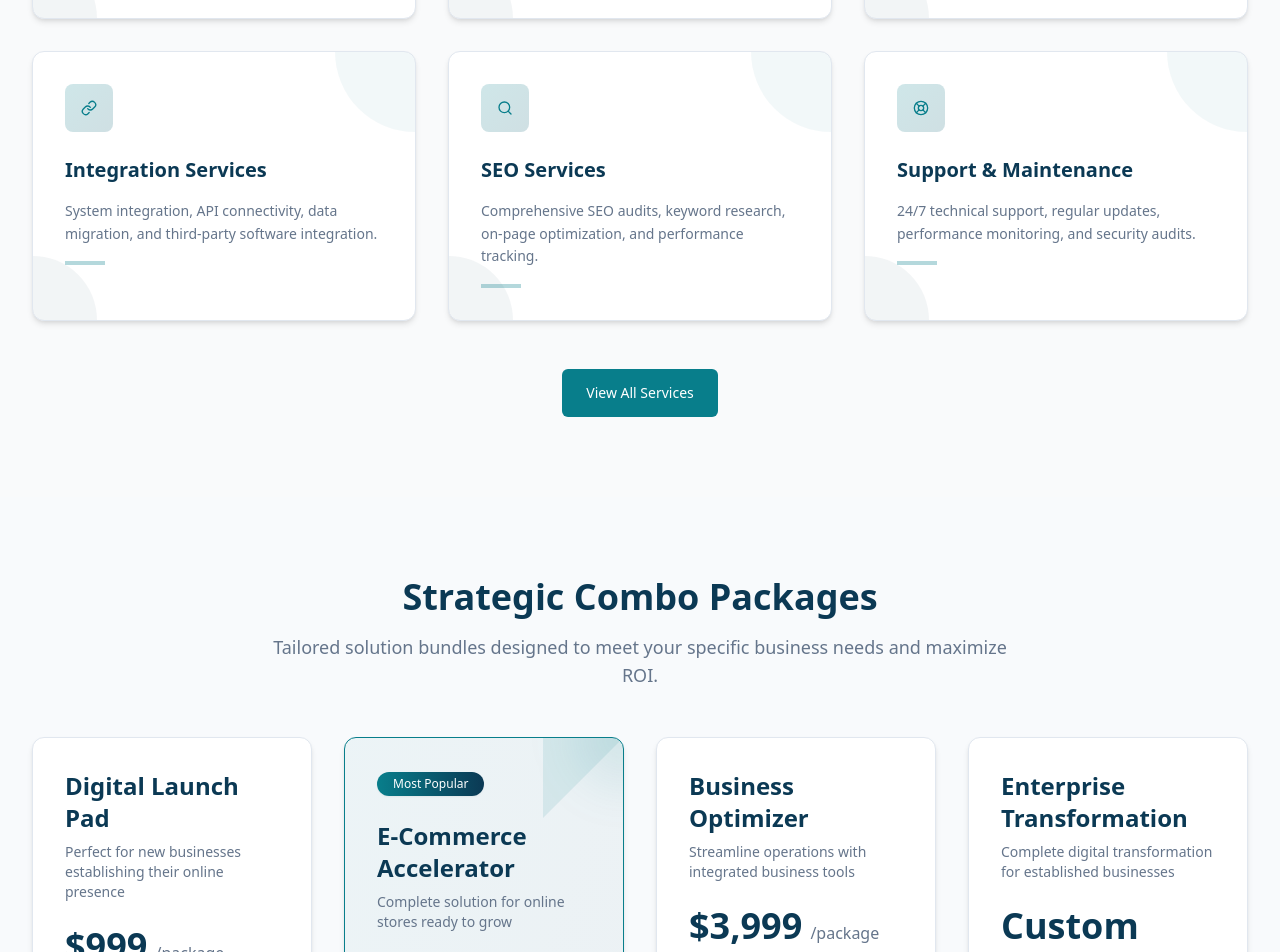
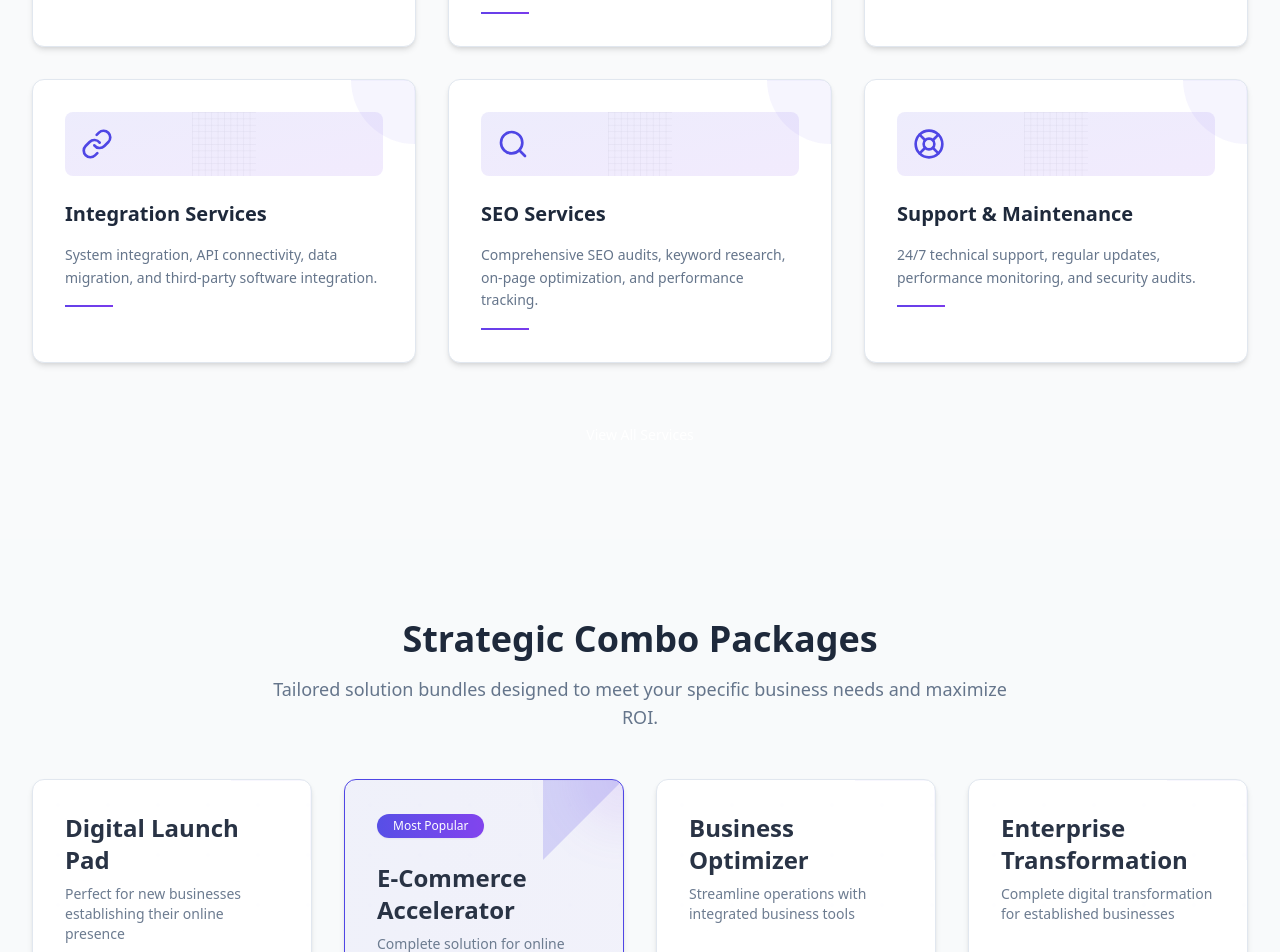
Before and after one commit to iam-harshj24/nova-tech-solutions, a React (Vite) app: page / in a window 1280 px wide. Shown: the part 1520-2472 px from the top of the page. Built offline with nearby package versions, Linux system fonts and the light colour scheme.

Commit message:
Refactor: Update theme and design
Update the theme and design to be more technical and use different colors.

```diff
--- a/src/components/PackageCard.tsx
+++ b/src/components/PackageCard.tsx
@@ -25,19 +25,26 @@ const PackageCard = ({
 }: PackageCardProps) => {
   return (
     <div className={cn(
-      "rounded-xl border p-8 shadow-md transition-all duration-300 hover:shadow-xl relative overflow-hidden",
-      popular ? "border-nitinova-teal bg-gradient-to-br from-nitinova-teal/5 to-nitinova-blue/5" : "border-border bg-card",
+      "rounded-xl border p-8 shadow-md transition-all duration-300 hover:shadow-xl relative overflow-hidden tech-card-hover",
+      popular ? "border-tech-indigo bg-gradient-to-br from-tech-indigo/5 to-tech-violet/5" : "border-border bg-white dark:bg-gray-800",
       className
     )}
     style={style}
     >
+      {/* Technical decorative elements */}
+      <div className="absolute top-0 right-0 w-20 h-20">
+        <svg className="w-full h-full text-tech-indigo/10" viewBox="0 0 100 100" fill="none">
+          <path d="M0,0 L100,0 L100,100" stroke="currentColor" strokeWidth="1" />
+        </svg>
+      </div>
+
       {popular && (
         <>
-          <div className="absolute -right-12 -top-12 w-24 h-24 bg-nitinova-teal/10 rounded-full blur-xl"></div>
-          <div className="absolute -left-12 -bottom-12 w-24 h-24 bg-nitinova-blue/10 rounded-full blur-xl"></div>
-          <div className="absolute top-0 right-0 w-0 h-0 border-t-[80px] border-r-[80px] border-t-nitinova-teal/10 border-r-transparent"></div>
+          <div className="absolute -right-12 -top-12 w-24 h-24 bg-tech-purple/10 rounded-full blur-xl"></div>
+          <div className="absolute -left-12 -bottom-12 w-24 h-24 bg-tech-indigo/10 rounded-full blur-xl"></div>
+          <div className="absolute top-0 right-0 w-0 h-0 border-t-[80px] border-r-[80px] border-t-tech-indigo/20 border-r-transparent"></div>
           <div className="mb-6">
-            <span className="inline-block rounded-full bg-gradient-to-r from-nitinova-teal to-nitinova-blue px-4 py-1 text-xs font-medium text-white shadow-sm">
+            <span className="inline-block rounded-full bg-gradient-to-r from-tech-indigo to-tech-purple px-4 py-1 text-xs font-medium text-white shadow-sm">
               Most Popular
             </span>
           </div>
@@ -48,21 +55,21 @@ const PackageCard = ({
       <h3 className="text-2xl font-bold mb-2">{title}</h3>
       <p className="mt-2 text-muted-foreground text-sm mb-6">{description}</p>
 
-      {/* Price section */}
-      <div className="mt-5 mb-8">
-        <span className="text-4xl font-bold text-nitinova-blue">{price}</span>
+      {/* Price section with tech styling */}
+      <div className="mt-5 mb-8 relative">
+        <span className="text-4xl font-bold text-tech-indigo">{price}</span>
         {price !== 'Custom' && <span className="text-muted-foreground ml-1"> /package</span>}
-        <div className="w-16 h-1 bg-gradient-to-r from-nitinova-teal to-nitinova-blue mt-4"></div>
+        <div className="data-line w-16 h-0.5 mt-4"></div>
       </div>
 
-      {/* Features list */}
+      {/* Features list with tech styling */}
       <div className="border-t border-border my-6 pt-6">
-        <p className="font-medium text-sm mb-4 text-nitinova-teal">PACKAGE INCLUDES:</p>
+        <p className="font-medium text-sm mb-4 text-tech-indigo">PACKAGE INCLUDES:</p>
         <ul className="mb-8 space-y-4">
           {features.map((feature, index) => (
             <li key={index} className="flex items-start">
-              <div className={`rounded-full p-1 mr-3 mt-0.5 ${popular ? 'bg-nitinova-teal/20' : 'bg-nitinova-blue/10'}`}>
-                <Check size={14} className={popular ? 'text-nitinova-teal flex-shrink-0' : 'text-nitinova-blue flex-shrink-0'} />
+              <div className={`rounded-full p-1 mr-3 mt-0.5 ${popular ? 'bg-tech-indigo/20' : 'bg-tech-purple/10'}`}>
+                <Check size={14} className={popular ? 'text-tech-indigo flex-shrink-0' : 'text-tech-purple flex-shrink-0'} />
               </div>
               <span className="text-sm text-muted-foreground">{feature}</span>
             </li>
@@ -70,18 +77,24 @@ const PackageCard = ({
         </ul>
       </div>
 
-      {/* CTA Button */}
+      {/* CTA Button with tech styling */}
       <Button
         className={cn(
-          "w-full group",
+          "w-full group relative overflow-hidden",
           popular
-            ? "bg-gradient-to-r from-nitinova-teal to-nitinova-blue hover:from-nitinova-blue hover:to-nitinova-teal text-white shadow-md hover:shadow-lg"
-            : "bg-white text-nitinova-blue border-nitinova-teal hover:bg-nitinova-teal hover:text-white"
+            ? "bg-gradient-to-r from-tech-indigo to-tech-violet text-white shadow-md hover:shadow-lg border-none"
+            : "bg-white dark:bg-gray-800 text-tech-indigo hover:text-white hover:bg-tech-indigo border border-tech-indigo"
         )}
       >
-        Get Started
-        <ArrowRight size={16} className="ml-2 transition-transform duration-300 group-hover:translate-x-1" />
+        <span className="relative z-10">Get Started</span>
+        <ArrowRight size={16} className="ml-2 transition-transform duration-300 group-hover:translate-x-1 relative z-10" />
+        {popular && (
+          <span className="absolute inset-0 bg-gradient-to-r from-tech-purple to-tech-indigo opacity-0 group-hover:opacity-100 transition-opacity duration-300"></span>
+        )}
       </Button>
+
+      {/* Tech circuit background pattern for visual interest */}
+      <div className="absolute inset-0 opacity-5 pointer-events-none circuit-pattern"></div>
     </div>
   );
 };
--- a/src/components/ServiceCard.tsx
+++ b/src/components/ServiceCard.tsx
@@ -15,30 +15,47 @@ const ServiceCard = ({ title, description, icon: Icon, className, style }: Servi
   return (
     <div
       className={cn(
-        "service-card group relative overflow-hidden bg-white dark:bg-gray-800 rounded-xl shadow-md border border-border p-8 hover:border-nitinova-teal transition-all duration-300",
+        "service-card group tech-card-hover bg-white dark:bg-gray-800 rounded-xl shadow-md border border-border p-8",
         className
       )}
       style={style}
     >
-      {/* Background decorative elements */}
-      <div className="absolute -right-20 -top-20 h-40 w-40 rounded-full bg-nitinova-teal/5 group-hover:bg-nitinova-teal/10 transition-all duration-300"></div>
-      <div className="absolute -left-16 -bottom-16 h-32 w-32 rounded-full bg-nitinova-blue/5 group-hover:bg-nitinova-blue/10 transition-all duration-300"></div>
+      {/* Tech-themed decorative elements */}
+      <div className="absolute -right-16 -top-16 h-32 w-32 rounded-full bg-tech-indigo/5 group-hover:bg-tech-indigo/10 transition-all duration-300"></div>
+      <div className="absolute top-0 right-0 w-16 h-16">
+        <svg className="w-full h-full text-tech-indigo/10" viewBox="0 0 100 100" fill="none">
+          <path d="M0,0 L100,0 L100,100" stroke="currentColor" strokeWidth="1" />
+        </svg>
+      </div>
 
-      {/* Icon container */}
-      <div className="feature-icon relative mb-6 p-4 rounded-lg bg-gradient-to-br from-nitinova-teal/10 to-nitinova-blue/10 group-hover:from-nitinova-teal/20 group-hover:to-nitinova-blue/20 transition-all duration-300">
-        <Icon className="h-8 w-8 text-nitinova-teal group-hover:text-nitinova-blue transition-colors duration-300" />
+      {/* Icon with tech-inspired styling */}
+      <div className="relative mb-6 bg-gradient-to-br from-tech-indigo/10 to-tech-purple/10 rounded-lg p-4 overflow-hidden group-hover:from-tech-indigo/20 group-hover:to-tech-purple/20 transition-all duration-300">
+        <div className="absolute inset-0 opacity-20">
+          <svg className="w-full h-full" viewBox="0 0 100 100" xmlns="http://www.w3.org/2000/svg">
+            <defs>
+              <pattern id="grid" width="10" height="10" patternUnits="userSpaceOnUse">
+                <path d="M 10 0 L 0 0 0 10" fill="none" stroke="currentColor" strokeWidth="0.5" />
+              </pattern>
+            </defs>
+            <rect width="100" height="100" fill="url(#grid)" />
+          </svg>
+        </div>
+        <Icon className="h-8 w-8 text-tech-indigo group-hover:text-tech-purple relative z-10 transition-colors duration-300" />
       </div>
 
       {/* Content */}
-      <h3 className="text-xl font-bold mb-4 group-hover:text-nitinova-teal transition-colors duration-300">{title}</h3>
+      <h3 className="text-xl font-bold mb-4 group-hover:text-tech-indigo transition-colors duration-300">{title}</h3>
       <p className="text-muted-foreground text-sm leading-relaxed mb-4">{description}</p>
 
-      {/* Decorative line */}
-      <div className="w-10 h-1 bg-nitinova-teal/30 group-hover:w-16 group-hover:bg-nitinova-teal transition-all duration-300"></div>
+      {/* Tech-styled decorative line */}
+      <div className="data-line w-12 h-0.5 group-hover:w-20 transition-all duration-300"></div>
 
-      {/* Hidden learn more text that appears on hover */}
-      <div className="absolute bottom-6 right-6 text-nitinova-teal text-sm font-medium opacity-0 transform translate-y-2 group-hover:opacity-100 group-hover:translate-y-0 transition-all duration-300">
-        Learn more →
+      {/* Learn more with tech styling */}
+      <div className="absolute bottom-6 right-6 text-tech-indigo text-sm font-medium opacity-0 transform translate-y-2 group-hover:opacity-100 group-hover:translate-y-0 transition-all duration-300 flex items-center">
+        <span>View details</span>
+        <svg className="w-4 h-4 ml-1" viewBox="0 0 24 24" fill="none" xmlns="http://www.w3.org/2000/svg">
+          <path d="M5 12H19M19 12L12 5M19 12L12 19" stroke="currentColor" strokeWidth="2" strokeLinecap="round" strokeLinejoin="round"/>
+        </svg>
       </div>
     </div>
   );
--- a/src/index.css
+++ b/src/index.css
@@ -5,7 +5,7 @@
 
 @layer base {
   :root {
-    --background: 200 33% 98%;
+    --background: 210 30% 98%;
     --foreground: 222 47% 11%;
 
     --card: 0 0% 100%;
@@ -14,16 +14,16 @@
     --popover: 0 0% 100%;
     --popover-foreground: 222 47% 11%;
 
-    --primary: 195 90% 28%;
+    --primary: 226 64% 33%;
     --primary-foreground: 210 40% 98%;
 
-    --secondary: 188 85% 30%;
+    --secondary: 250 84% 59%;
     --secondary-foreground: 222 47% 11%;
 
     --muted: 210 40% 96%;
     --muted-foreground: 215 16% 47%;
 
-    --accent: 210 40% 90%;
+    --accent: 214 32% 91%;
     --accent-foreground: 222 47% 11%;
 
     --destructive: 0 84% 60%;
@@ -37,19 +37,19 @@
   }
 
   .dark {
-    --background: 200 50% 10%;
+    --background: 222 47% 11%;
     --foreground: 210 40% 98%;
 
-    --card: 200 50% 10%;
+    --card: 222 47% 11%;
     --card-foreground: 210 40% 98%;
 
-    --popover: 200 50% 10%;
+    --popover: 222 47% 11%;
     --popover-foreground: 210 40% 98%;
 
-    --primary: 188 85% 30%;
+    --primary: 226 70% 55%;
     --primary-foreground: 210 40% 98%;
 
-    --secondary: 195 90% 28%;
+    --secondary: 250 84% 59%;
     --secondary-foreground: 210 40% 98%;
 
     --muted: 217 33% 18%;
@@ -78,7 +78,7 @@
   }
 
   h1, h2, h3, h4, h5, h6 {
-    @apply font-bold text-nitinova-blue dark:text-white;
+    @apply font-bold text-tech-dark dark:text-white;
   }
 
   section {
@@ -86,63 +86,127 @@
   }
 }
 
-/* Custom animations */
+/* Custom animations and technical design elements */
 @layer components {
-  .hero-text-gradient {
-    @apply bg-gradient-to-r from-nitinova-blue via-nitinova-teal to-nitinova-lightblue bg-clip-text text-transparent;
+  /* Technical card styling */
+  .service-card {
+    @apply rounded-lg border border-border bg-white dark:bg-gray-800 p-6 shadow-sm transition-all duration-300 hover:shadow-md relative z-10 overflow-hidden;
   }
 
-  .service-card {
-    @apply rounded-lg border border-border bg-card p-6 shadow-sm transition-all duration-300 hover:shadow-md hover:border-nitinova-teal;
+  .service-card::before {
+    content: '';
+    @apply absolute top-0 left-0 w-1 h-full bg-tech-indigo scale-y-0 origin-bottom transition-transform duration-300;
   }
 
-  .feature-icon {
-    @apply flex h-12 w-12 items-center justify-center rounded-full bg-nitinova-teal/10 text-nitinova-teal;
+  .service-card:hover::before {
+    @apply scale-y-100;
   }
 
-  /* Enhanced section titles */
+  .service-card::after {
+    content: '';
+    @apply absolute -right-32 -bottom-32 w-64 h-64 bg-tech-indigo/5 rounded-full opacity-0 transition-opacity duration-300;
+  }
+
+  .service-card:hover::after {
+    @apply opacity-100;
+  }
+
+  /* Feature icon styling */
+  .feature-icon {
+    @apply flex h-12 w-12 items-center justify-center rounded-lg bg-tech-indigo/10 text-tech-indigo relative overflow-hidden;
+  }
+
+  .feature-icon::before {
+    content: '';
+    @apply absolute inset-0 bg-gradient-to-br from-tech-indigo/20 to-tech-purple/20 animate-data-flow bg-[length:200%_100%];
+  }
+
+  /* Technical section titles */
   .section-title {
     @apply text-3xl md:text-4xl font-bold mb-4 relative;
   }
 
   .section-title::after {
     content: '';
-    @apply absolute left-0 -bottom-3 w-16 h-1 bg-gradient-to-r from-nitinova-teal to-nitinova-blue;
+    @apply absolute left-0 -bottom-3 w-16 h-1 bg-gradient-to-r from-tech-indigo to-tech-purple;
   }
 
   .section-title.centered::after {
     @apply left-1/2 -translate-x-1/2;
   }
 
-  /* Fancy gradient borders */
-  .gradient-border {
+  /* Technical gradient borders */
+  .gradient-tech-border {
     @apply relative border-transparent z-10;
   }
 
-  .gradient-border::before {
+  .gradient-tech-border::before {
     content: '';
-    @apply absolute inset-0 rounded-xl p-[1px] bg-gradient-to-r from-nitinova-teal via-nitinova-blue to-nitinova-lightblue -z-10;
+    @apply absolute inset-0 rounded-xl p-[1px] bg-gradient-to-r from-tech-indigo via-tech-purple to-tech-violet -z-10;
     mask: linear-gradient(#fff 0 0) content-box, linear-gradient(#fff 0 0);
     mask-composite: exclude;
   }
 
-  /* Glass effect */
-  .glass-card {
-    @apply backdrop-blur-md bg-white/80 dark:bg-gray-900/80 border border-white/20 dark:border-gray-800/30 shadow-xl;
+  /* Tech glass effect */
+  .tech-glass {
+    @apply backdrop-blur-md bg-white/90 dark:bg-gray-900/90 border border-white/20 dark:border-gray-800/30 shadow-xl;
   }
 
-  /* Button hover effects */
-  .btn-hover-slide {
-    @apply relative overflow-hidden;
+  /* Pulse effect for tech elements */
+  .tech-pulse {
+    animation: pulse 2s cubic-bezier(0.4, 0, 0.6, 1) infinite;
   }
 
-  .btn-hover-slide::before {
-    content: '';
-    @apply absolute top-0 left-0 w-full h-full bg-nitinova-blue -translate-x-full transition-transform duration-300 ease-out z-[-1];
+  @keyframes pulse {
+    0%, 100% {
+      opacity: 1;
+    }
+    50% {
+      opacity: 0.7;
+    }
   }
 
-  .btn-hover-slide:hover::before {
-    @apply translate-x-0;
+  /* Data connection animation for tech design */
+  .data-line {
+    @apply h-px bg-gradient-to-r from-tech-indigo to-tech-purple animate-data-flow bg-[length:200%_100%];
+  }
+
+  /* Circuit board patterns */
+  .circuit-pattern {
+    background-image:
+      radial-gradient(circle at 25px 25px, rgba(79, 70, 229, 0.15) 2px, transparent 0),
+      linear-gradient(to right, rgba(79, 70, 229, 0.05) 1px, transparent 1px),
+      linear-gradient(to bottom, rgba(79, 70, 229, 0.05) 1px, transparent 1px);
+    background-size: 50px 50px;
+    @apply bg-white dark:bg-gray-900;
+  }
+
+  /* Technical button hover effect */
+  .tech-btn {
+    @apply relative overflow-hidden bg-tech-indigo text-white px-6 py-3 rounded-md;
+  }
+
+  .tech-btn::before {
+    content: '';
+    @apply absolute inset-0 bg-gradient-to-r from-tech-purple to-tech-indigo opacity-0 transition-opacity duration-300;
+  }
+
+  .tech-btn:hover::before {
+    @apply opacity-100;
+  }
+
+  /* Tech card hover effects */
+  .tech-card-hover {
+    @apply transition-all duration-300;
+  }
+
+  .tech-card-hover:hover {
+    @apply translate-y-[-5px] shadow-lg;
+  }
+
+  /* Tech text gradients */
+  .tech-text-gradient {
+    @apply bg-gradient-to-r from-tech-indigo via-tech-purple to-tech-violet bg-clip-text text-transparent;
   }
 
   /* Enhanced scrolling animations */
@@ -194,13 +258,13 @@
 
   @keyframes pulse-glow {
     0% {
-      box-shadow: 0 0 0 0 rgba(8, 126, 139, 0.4);
+      box-shadow: 0 0 0 0 rgba(79, 70, 229, 0.4);
     }
     70% {
-      box-shadow: 0 0 0 10px rgba(8, 126, 139, 0);
+      box-shadow: 0 0 0 10px rgba(79, 70, 229, 0);
     }
     100% {
-      box-shadow: 0 0 0 0 rgba(8, 126, 139, 0);
+      box-shadow: 0 0 0 0 rgba(79, 70, 229, 0);
     }
   }
 
--- a/tailwind.config.ts
+++ b/tailwind.config.ts
@@ -63,13 +63,17 @@ export default {
 					border: 'hsl(var(--sidebar-border))',
 					ring: 'hsl(var(--sidebar-ring))'
 				},
-				// Custom colors based on nitinova.tech
-				nitinova: {
-					blue: '#0B3954',
-					teal: '#087E8B',
-					lightblue: '#BFD7ED',
-					gray: '#C5C5C5',
-					black: '#1D1D1D'
+				// New tech-focused color scheme
+				tech: {
+					blue: '#1E3A8A',
+					indigo: '#4F46E5',
+					purple: '#7C3AED',
+					violet: '#8B5CF6',
+					cyan: '#0891B2',
+					teal: '#0D9488',
+					dark: '#1E293B',
+					gray: '#64748B',
+					light: '#F1F5F9'
 				}
 			},
 			borderRadius: {
@@ -101,13 +105,24 @@ export default {
 				'fade-up': {
 					'0%': { opacity: '0', transform: 'translateY(20px)' },
 					'100%': { opacity: '1', transform: 'translateY(0)' }
+				},
+				'pulse-glow': {
+					'0%': { boxShadow: '0 0 0 0 rgba(79, 70, 229, 0.4)' },
+					'70%': { boxShadow: '0 0 0 10px rgba(79, 70, 229, 0)' },
+					'100%': { boxShadow: '0 0 0 0 rgba(79, 70, 229, 0)' }
+				},
+				'data-flow': {
+					'0%': { backgroundPosition: '0% 50%' },
+					'100%': { backgroundPosition: '100% 50%' }
 				}
 			},
 			animation: {
 				'accordion-down': 'accordion-down 0.2s ease-out',
 				'accordion-up': 'accordion-up 0.2s ease-out',
 				'fade-in': 'fade-in 0.5s ease-out',
-				'fade-up': 'fade-up 0.7s ease-out'
+				'fade-up': 'fade-up 0.7s ease-out',
+				'pulse-glow': 'pulse-glow 2s infinite',
+				'data-flow': 'data-flow 8s linear infinite'
 			}
 		}
 	},
```
